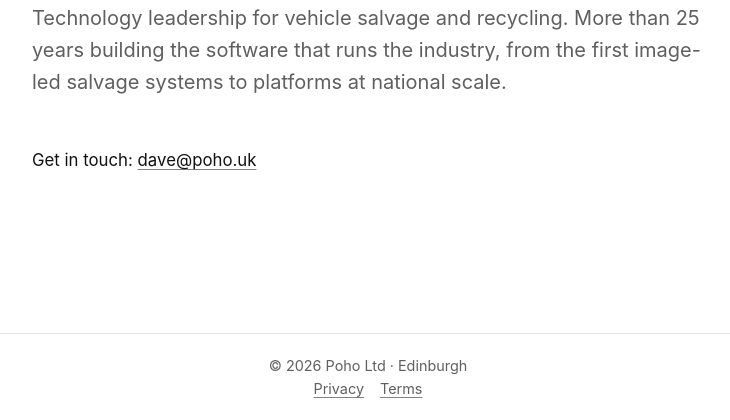
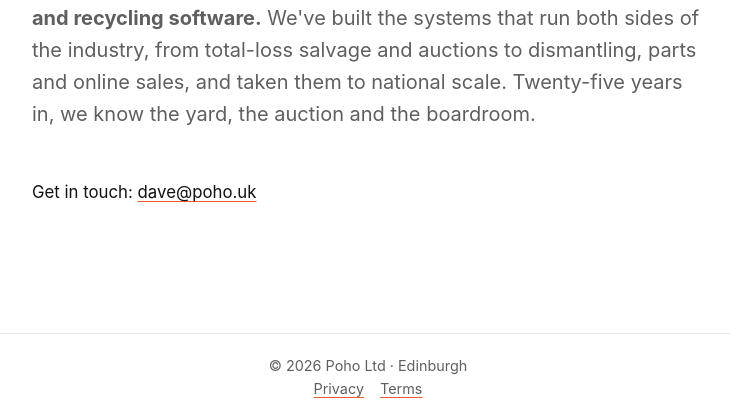
Before and after one commit to daveharcourt/poho.uk, a plain HTML site: page index.html in a window 1280 px wide. Shown: the part 380-800 px from the top of the page, without its empty margins (272-1002 px from the left). Drawn offline with Linux system fonts and the light colour scheme.

Commit message:
Update index.html

```diff
--- a/index.html
+++ b/index.html
@@ -13,7 +13,7 @@
   <main>
     <img class="logo" src="/logo.png" alt="Poho logo">
     <h1>Poho Ltd</h1>
-    <p class="lead">Technology leadership for vehicle salvage and recycling. More than 25 years building the software that runs the industry, from the first image-led salvage systems to platforms at national scale.</p>
+    <p class="lead"><strong>Technology leadership for complete vehicle salvage, dismantling and recycling software.</strong> We've built the systems that run both sides of the industry, from total-loss salvage and auctions to dismantling, parts and online sales, and taken them to national scale. Twenty-five years in, we know the yard, the auction and the boardroom.</p>
     <p class="contact">Get in touch: <a href="mailto:dave@poho.uk">dave@poho.uk</a></p>
   </main>
   <footer>
```
